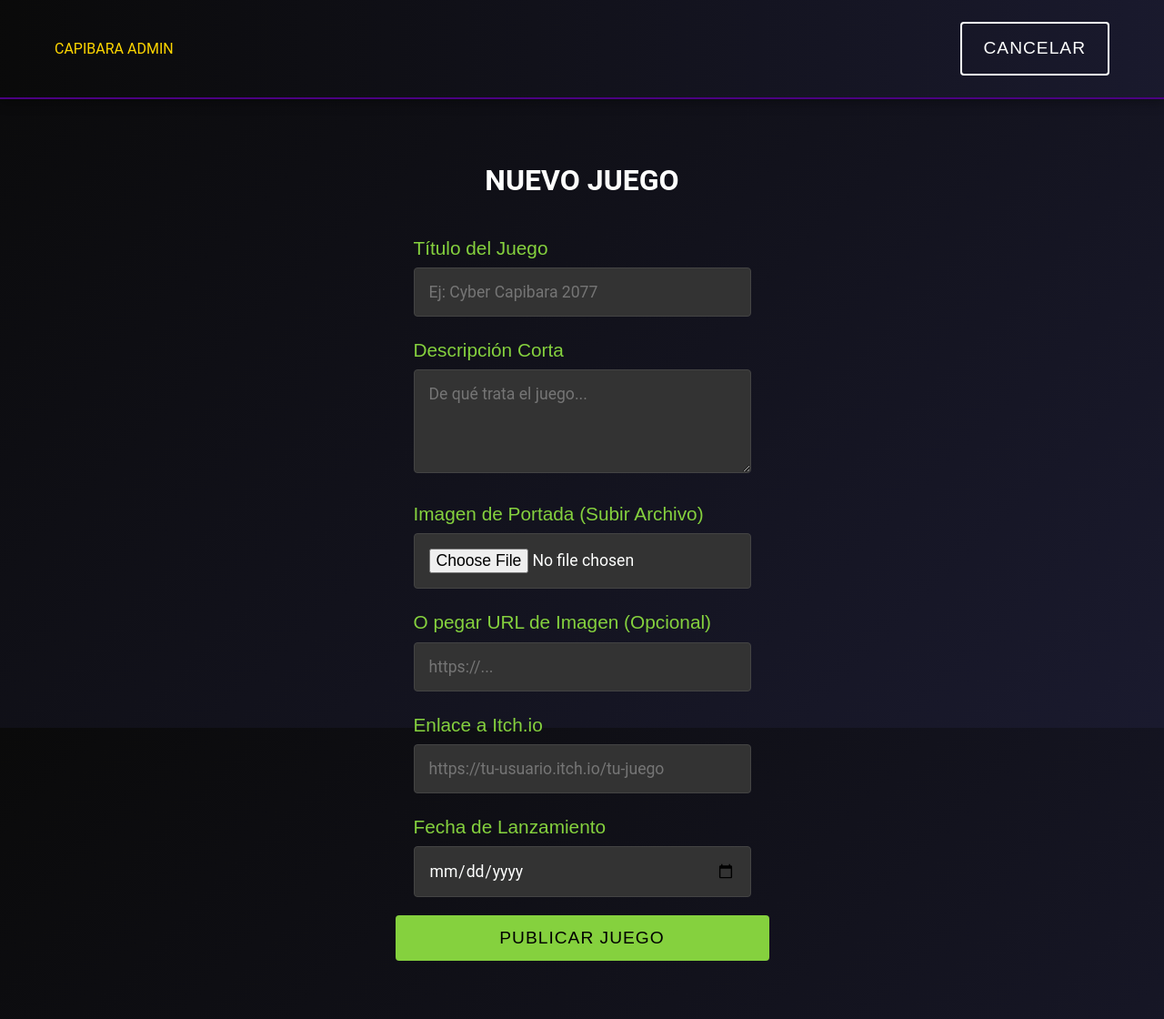
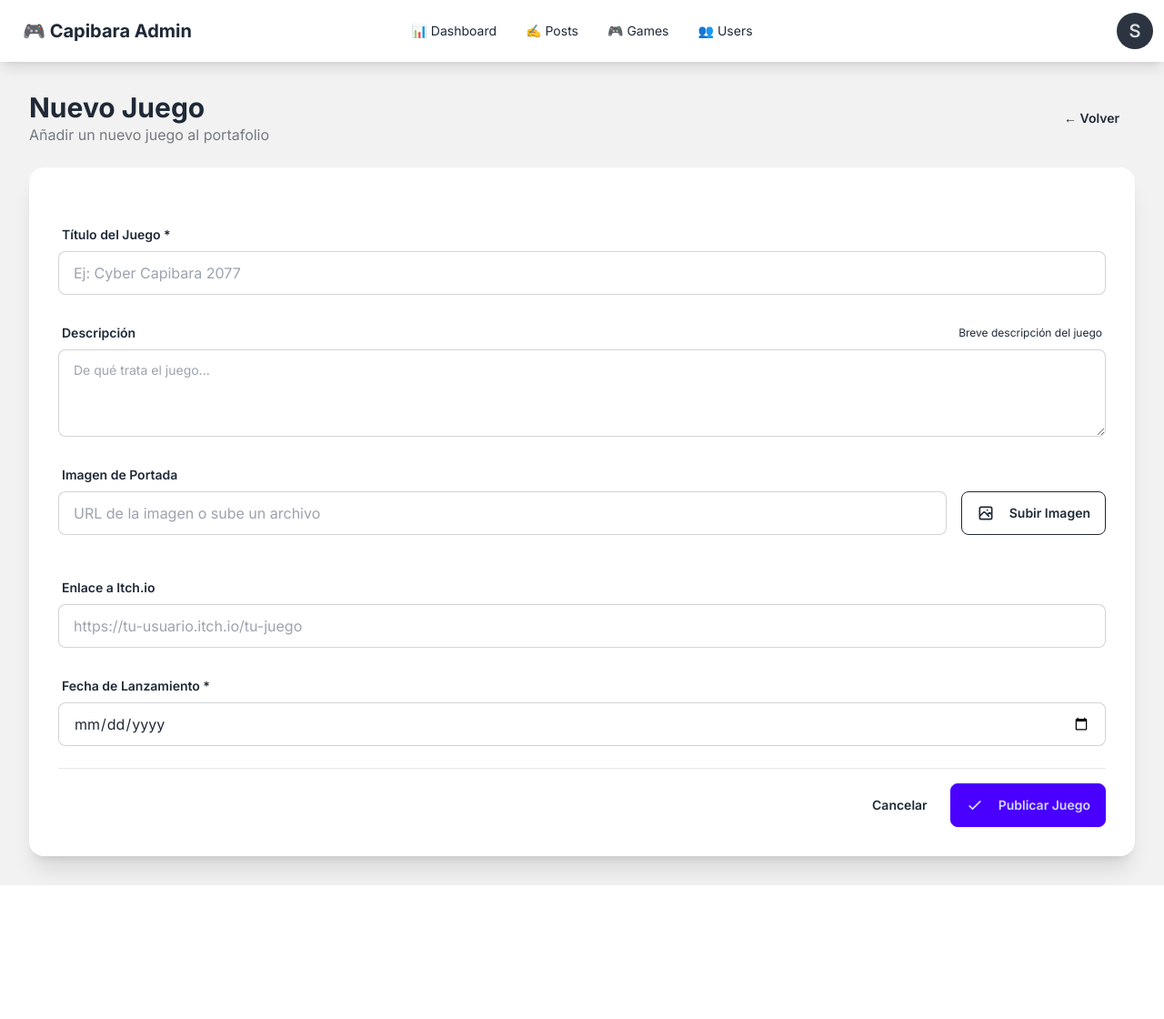
Before and after one commit to LuisEnriquePH/capibaragames.com, a PHP site: page /admin/games/create.php in a window 1280 px wide. Shown: the whole page at 91% size. After the commit the page ends 973 px from the top, so only its background shows below. Run offline with PHP 8.4, Linux system fonts and the light colour scheme; the visitor is signed in with stand-in values (Sample User, id 1); some libraries are stand-ins or nearby versions.

Commit message:
feat(admin-games): migrate create form and fix delete
- Clean DaisyUI form for game creation
- Image upload with preview
- Simple fields (no markdown needed)
- CSRF protection maintained
- Fixed delete.php to use POST method

```diff
--- a/admin/games/create.php
+++ b/admin/games/create.php
@@ -3,6 +3,7 @@ require '../includes/auth.php';
 require '../includes/upload.php';
 require '../../includes/db.php';
 
+$pageTitle = 'Nuevo Juego';
 
 $error = '';
 $success = '';
@@ -37,90 +38,175 @@ if ($_SERVER['REQUEST_METHOD'] === 'POST') {
                 'itchio_url' => $itchio_url,
                 'release_date' => $release_date
             ]);
-            $success = "Juego añadido exitosamente. <a href='index.php'>Volver a la lista</a>";
+            $success = "Juego añadido exitosamente. <a href='index.php' class='link link-primary'>Volver a la lista</a>";
         } catch (PDOException $e) {
             $error = "Error al guardar: " . $e->getMessage();
         }
-    } else {
+    } else if (!$error) {
         $error = "El título y la fecha son obligatorios.";
     }
 }
+
+include '../includes/header-admin.php';
 ?>
-<!DOCTYPE html>
-<html lang="es">
-<head>
-    <meta charset="UTF-8">
-    <meta name="viewport" content="width=device-width, initial-scale=1.0">
-    <title>Nuevo Juego - Capibara Admin</title>
 
-    <link rel="stylesheet" href="../../css/base.css">
-    <link rel="stylesheet" href="../../css/layout.css">
-    <link rel="stylesheet" href="../../css/components.css">
-    <link rel="stylesheet" href="../../css/pages.css">
-    <link rel="stylesheet" href="../../css/utilities.css">
-</head>
-<body class="admin-page">
+<!-- Page Header -->
+<div class="flex justify-between items-center mb-6">
+    <div>
+        <h1 class="text-3xl font-bold">Nuevo Juego</h1>
+        <p class="text-base-content/60">Añadir un nuevo juego al portafolio</p>
+    </div>
+    <a href="index.php" class="btn btn-ghost">
+        ← Volver
+    </a>
+</div>
 
-    <header class="header admin-header">
-        <div class="header__container admin-header__container">
-            <div class="header__logo">
-                <a href="../index.php" class="header__logo-text text-highlight">CAPIBARA ADMIN</a>
-            </div>
-            <nav class="header__nav d-flex align-center admin-nav-gap">
-                <a href="index.php" class="btn btn--secondary admin-btn-sm">Cancelar</a>
-            </nav>
-        </div>
-    </header>
+<!-- Messages -->
+<?php if ($error): ?>
+    <div class="alert alert-error mb-6">
+        <svg xmlns="http://www.w3.org/2000/svg" class="stroke-current shrink-0 h-6 w-6" fill="none" viewBox="0 0 24 24">
+            <path stroke-linecap="round" stroke-linejoin="round" stroke-width="2" d="M10 14l2-2m0 0l2-2m-2 2l-2-2m2 2l2 2m7-2a9 9 0 11-18 0 9 9 0 0118 0z" />
+        </svg>
+        <span><?php echo $error; ?></span>
+    </div>
+<?php endif; ?>
 
-    <main class="post-container max-w-800">
-        <h1 class="page-header__title mb-2 text-center">NUEVO JUEGO</h1>
+<?php if ($success): ?>
+    <div class="alert alert-success mb-6">
+        <svg xmlns="http://www.w3.org/2000/svg" class="stroke-current shrink-0 h-6 w-6" fill="none" viewBox="0 0 24 24">
+            <path stroke-linecap="round" stroke-linejoin="round" stroke-width="2" d="M9 12l2 2 4-4m6 2a9 9 0 11-18 0 9 9 0 0118 0z" />
+        </svg>
+        <span><?php echo $success; ?></span>
+    </div>
+<?php endif; ?>
 
-        <?php if ($error): ?>
-            <p class="text-center text-error"><?php echo $error; ?></p>
-        <?php endif; ?>
+<!-- Form Card -->
+<div class="card bg-base-100 shadow-xl">
+    <div class="card-body">
+        <form method="POST" enctype="multipart/form-data" class="space-y-6">
+            <?php csrfField(); ?>
 
-        <?php if ($success): ?>
-            <p class="text-center text-green mb-2"><?php echo $success; ?></p>
-        <?php else: ?>
-
-        <form id="admin-form" action="create.php" method="POST" class="contact-form" enctype="multipart/form-data">
-            <?php csrfField(); ?>
-            <div class="form__group">
-                <label class="form__label">Título del Juego</label>
-                <input type="text" name="title" class="form__input" required placeholder="Ej: Cyber Capibara 2077">
+            <!-- Title -->
+            <div class="form-control">
+                <label class="label">
+                    <span class="label-text font-semibold">Título del Juego *</span>
+                </label>
+                <input
+                    type="text"
+                    name="title"
+                    placeholder="Ej: Cyber Capibara 2077"
+                    class="input input-bordered w-full"
+                    required
+                />
             </div>
 
-            <div class="form__group">
-                <label class="form__label">Descripción Corta</label>
-                <textarea name="description" class="form__textarea" rows="4" placeholder="De qué trata el juego..."></textarea>
+            <!-- Description -->
+            <div class="form-control">
+                <label class="label">
+                    <span class="label-text font-semibold">Descripción</span>
+                    <span class="label-text-alt">Breve descripción del juego</span>
+                </label>
+                <textarea
+                    name="description"
+                    class="textarea textarea-bordered h-24"
+                    placeholder="De qué trata el juego..."
+                ></textarea>
             </div>
 
-            <div class="form__group">
-                <label class="form__label">Imagen de Portada (Subir Archivo)</label>
-                <input type="file" name="image_file" class="form__input" accept="image/*">
+            <!-- Image Upload -->
+            <div class="form-control">
+                <label class="label">
+                    <span class="label-text font-semibold">Imagen de Portada</span>
+                </label>
+                <div class="flex gap-4">
+                    <div class="flex-1">
+                        <input
+                            type="text"
+                            name="image_url"
+                            id="game-image"
+                            placeholder="URL de la imagen o sube un archivo"
+                            class="input input-bordered w-full"
+                        />
+                    </div>
+                    <label for="image-file-input" class="btn btn-outline cursor-pointer">
+                        <svg xmlns="http://www.w3.org/2000/svg" class="h-5 w-5 mr-2" fill="none" viewBox="0 0 24 24" stroke="currentColor">
+                            <path stroke-linecap="round" stroke-linejoin="round" stroke-width="2" d="M4 16l4.586-4.586a2 2 0 012.828 0L16 16m-2-2l1.586-1.586a2 2 0 012.828 0L20 14m-6-6h.01M6 20h12a2 2 0 002-2V6a2 2 0 00-2-2H6a2 2 0 00-2 2v12a2 2 0 002 2z" />
+                        </svg>
+                        Subir Imagen
+                    </label>
+                    <input
+                        type="file"
+                        name="image_file"
+                        id="image-file-input"
+                        accept="image/*"
+                        class="hidden"
+                        onchange="previewImage(this)"
+                    />
+                </div>
+                <!-- Image Preview -->
+                <div id="game-image-preview" class="mt-4"></div>
             </div>
 
-            <div class="form__group">
-                <label class="form__label">O pegar URL de Imagen (Opcional)</label>
-                <input type="text" name="image_url" class="form__input" placeholder="https://...">
+            <!-- Itch.io URL -->
+            <div class="form-control">
+                <label class="label">
+                    <span class="label-text font-semibold">Enlace a Itch.io</span>
+                </label>
+                <input
+                    type="url"
+                    name="itchio_url"
+                    placeholder="https://tu-usuario.itch.io/tu-juego"
+                    class="input input-bordered w-full"
+                />
             </div>
 
-            <div class="form__group">
-                <label class="form__label">Enlace a Itch.io</label>
-                <input type="url" name="itchio_url" class="form__input" placeholder="https://tu-usuario.itch.io/tu-juego">
+            <!-- Release Date -->
+            <div class="form-control">
+                <label class="label">
+                    <span class="label-text font-semibold">Fecha de Lanzamiento *</span>
+                </label>
+                <input
+                    type="date"
+                    name="release_date"
+                    class="input input-bordered w-full"
+                    required
+                />
             </div>
 
-            <div class="form__group">
-                <label class="form__label">Fecha de Lanzamiento</label>
-                <input type="date" name="release_date" class="form__input" required>
+            <!-- Submit Button -->
+            <div class="card-actions justify-end pt-4 border-t">
+                <a href="index.php" class="btn btn-ghost">Cancelar</a>
+                <button type="submit" class="btn btn-primary">
+                    <svg xmlns="http://www.w3.org/2000/svg" class="h-5 w-5 mr-2" fill="none" viewBox="0 0 24 24" stroke="currentColor">
+                        <path stroke-linecap="round" stroke-linejoin="round" stroke-width="2" d="M5 13l4 4L19 7" />
+                    </svg>
+                    Publicar Juego
+                </button>
             </div>
+        </form>
+    </div>
+</div>
 
-            <button type="submit" class="btn btn--accent w-100">PUBLICAR JUEGO</button>
-        </form>
+<script>
+// Image preview function
+function previewImage(input) {
+    const preview = document.getElementById('game-image-preview');
+    preview.innerHTML = '';
 
-        <?php endif; ?>
-    </main>
+    if (input.files && input.files[0]) {
+        const reader = new FileReader();
+        reader.onload = function(e) {
+            preview.innerHTML = `
+                <div class="relative inline-block">
+                    <img src="${e.target.result}" class="max-w-xs rounded-lg shadow-lg" alt="Preview">
+                    <div class="mt-2 text-sm text-success">✓ Imagen seleccionada: ${input.files[0].name}</div>
+                </div>
+            `;
+            document.getElementById('game-image').value = input.files[0].name;
+        };
+        reader.readAsDataURL(input.files[0]);
+    }
+}
+</script>
 
-    <script src="../js/admin.js"></script>
-</body>
-</html>
+<?php include '../includes/footer-admin.php'; ?>
```
